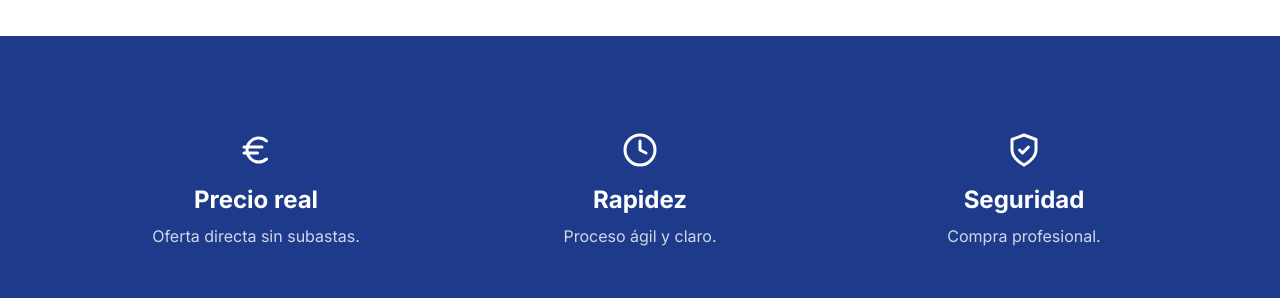
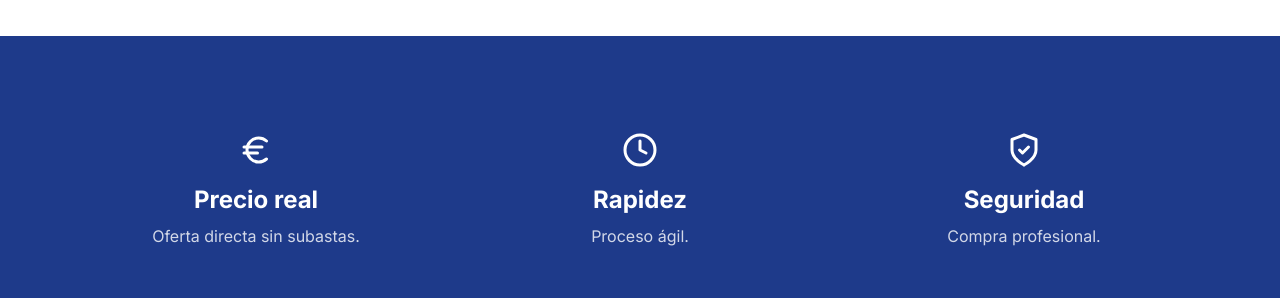
Before and after one commit to jvaloptt-oss/1clikcar, a Next.js app: page / in a window 1280 px wide. Shown: the part 1060-1358 px from the top of the page. Built offline with nearby package versions, Linux system fonts and the light colour scheme.

Commit message:
Fix framer motion TS conflict (stable)

```diff
--- a/src/app/page.tsx
+++ b/src/app/page.tsx
@@ -1,19 +1,12 @@
 "use client";
 
 import { useState } from "react";
-import { motion, HTMLMotionProps } from "framer-motion";
+import { motion } from "framer-motion";
 import { MessageCircle, ShieldCheck, Clock, Euro } from "lucide-react";
 
-/* =====================
-   FIX TYPING FRAMER
-===================== */
-const MotionDiv = (props: HTMLMotionProps<"div">) => (
-  <motion.div {...props} />
-);
+// 🔥 FIX DEFINITIVO: motion sin tipado estricto
+const MDiv: any = motion.div;
 
-/* =====================
-   ANIMATION VARIANTS
-===================== */
 const fadeUp = {
   hidden: { opacity: 0, y: 40 },
   visible: { opacity: 1, y: 0 },
@@ -39,7 +32,7 @@ export default function Home() {
 
       {/* HERO */}
       <section className="bg-gradient-to-b from-blue-50 to-white py-32 px-6">
-        <MotionDiv
+        <MDiv
           initial="hidden"
           animate="visible"
           variants={fadeUp}
@@ -63,7 +56,7 @@ export default function Home() {
           >
             Enviar datos del vehículo
           </a>
-        </MotionDiv>
+        </MDiv>
       </section>
 
       {/* PROCESO */}
@@ -79,7 +72,7 @@ export default function Home() {
               { n: "2", t: "Contacto", d: "Te llamamos o escribimos." },
               { n: "3", t: "Compra", d: "Compra directa y segura." },
             ].map((s, i) => (
-              <MotionDiv
+              <MDiv
                 key={i}
                 initial="hidden"
                 whileInView="visible"
@@ -92,7 +85,7 @@ export default function Home() {
                 </div>
                 <h3 className="text-2xl font-bold">{s.t}</h3>
                 <p className="text-gray-600 mt-2">{s.d}</p>
-              </MotionDiv>
+              </MDiv>
             ))}
           </div>
         </div>
@@ -107,14 +100,14 @@ export default function Home() {
               t: "Precio real",
               d: "Oferta directa sin subastas.",
             },
-            { icon: <Clock size={36} />, t: "Rapidez", d: "Proceso ágil y claro." },
+            { icon: <Clock size={36} />, t: "Rapidez", d: "Proceso ágil." },
             {
               icon: <ShieldCheck size={36} />,
               t: "Seguridad",
               d: "Compra profesional.",
             },
           ].map((f, i) => (
-            <MotionDiv
+            <MDiv
               key={i}
               initial="hidden"
               whileInView="visible"
@@ -126,7 +119,7 @@ export default function Home() {
               <div className="mb-4 flex justify-center">{f.icon}</div>
               <h3 className="text-2xl font-bold">{f.t}</h3>
               <p className="opacity-80 mt-2">{f.d}</p>
-            </MotionDiv>
+            </MDiv>
           ))}
         </div>
       </section>
@@ -160,9 +153,6 @@ export default function Home() {
   );
 }
 
-/* =====================
-   FORMULARIO
-===================== */
 function CompleteForm() {
   const [form, setForm] = useState<any>({});
 
@@ -181,7 +171,7 @@ function CompleteForm() {
   };
 
   return (
-    <MotionDiv
+    <MDiv
       initial="hidden"
       whileInView="visible"
       viewport={{ once: true }}
@@ -228,6 +218,6 @@ function CompleteForm() {
           Recibir oferta sin compromiso
         </button>
       </div>
-    </MotionDiv>
+    </MDiv>
   );
 }
```
